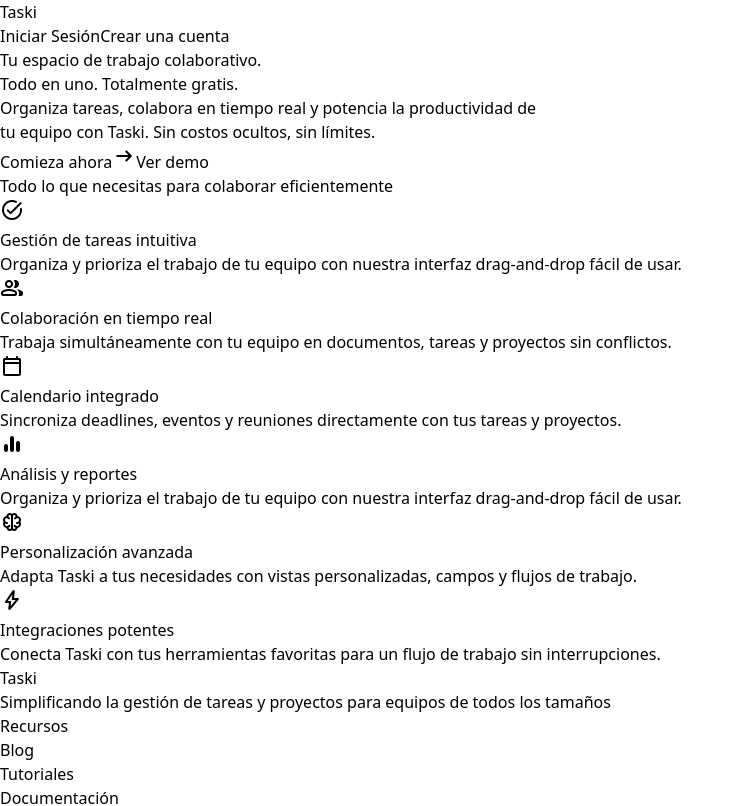
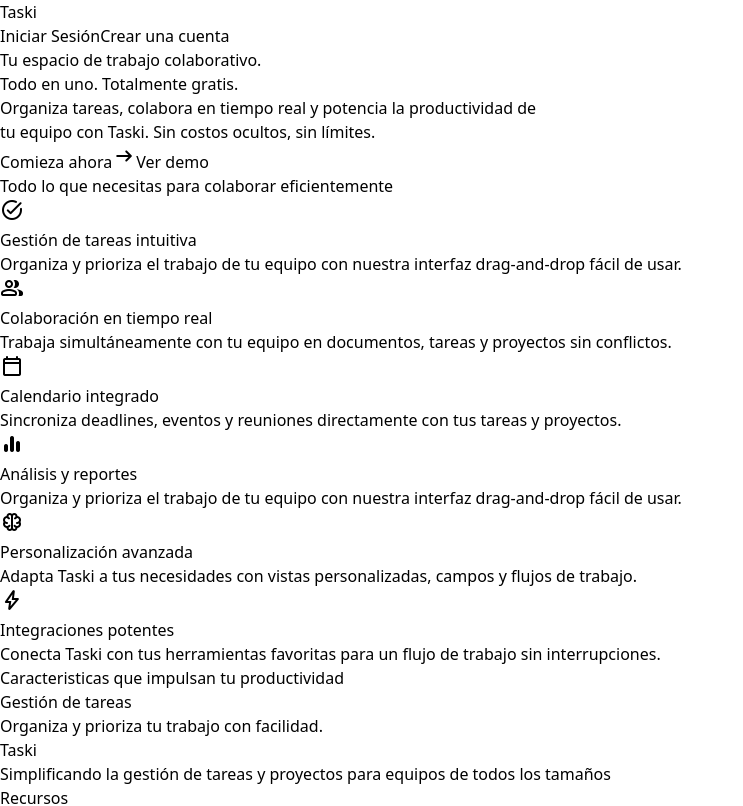
Before and after one commit to jjuancoo/Tareas_Inteligentes_UI, a React (Vite) app: page / in a window 1280 px wide. Shown: the top 806 px of the page, without its empty margins (0-743 px from the left). Built offline with nearby package versions, Linux system fonts and the light colour scheme.

Commit message:
Modifica el bg del home y agrega el componente de caracteristicas

```diff
--- a/src/Pages/Home.jsx
+++ b/src/Pages/Home.jsx
@@ -3,12 +3,14 @@
 import "material-symbols";
 import NavBar from '../components/Home/NavBar'
 import Footer from '../components/Home/Footer';
+import Characteristics from '../components/Home/Characteristics';
 
 const Home = () => {
   return (
     <>
+      <div className='min-h-screen bg-gradient-to-b from-blue-50 to-white '>
       <NavBar />
-      <div className="space-y-48">
+      <div className="space-y-48 ">
         <div className="py-8 mt-16 mb-16">
           <h1 className="text-6xl text-center font-bold">
             Tu espacio de trabajo colaborativo.
@@ -110,8 +112,10 @@
           </div>
         </div>
 
+        <Characteristics />
         <Footer/>
       </div>
+    </div>
     </>
   );
 }
--- /dev/null
+++ b/src/components/Home/Characteristics.jsx
@@ -0,0 +1,19 @@
+import React from 'react'
+
+const Characteristics = () => {
+  return (
+    <>
+    <div>
+        <h1 className='text-center font-bold text-3xl'>Caracteristicas que impulsan tu productividad</h1>
+        <div className='grid grid-cols-4 mx-8'>
+            <div className='border-2 rounded-lg px-6 h-48'>
+                <h2 className='text-center font-semibold text-2xl'>Gestión de tareas</h2>
+                <p className='text-gray-500 text-lg text-center mt-2'>Organiza y prioriza tu trabajo con facilidad.</p>
+            </div>
+        </div>
+    </div>
+    </>
+  )
+}
+
+export default Characteristics
```
